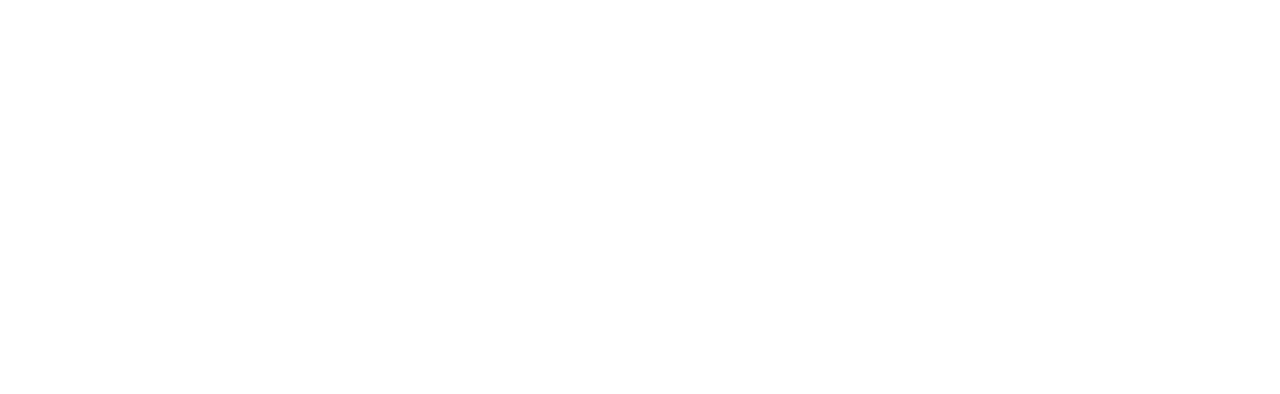
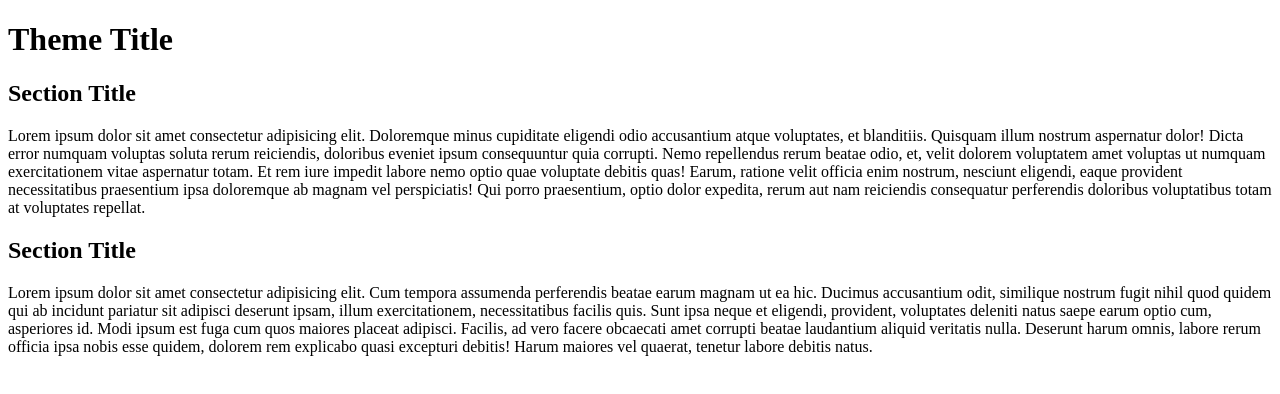
Before and after one commit to bJacob7769/mobile-friendly-practice, a plain HTML site: page index.html in a window 1280 px wide. Drawn offline with Linux system fonts and the light colour scheme.

Commit message:
filled in index.html info

```diff
--- a/index.html
+++ b/index.html
@@ -9,17 +9,19 @@
 </head>
 <body>
     <header>
-
+        <h1>Theme Title</h1>
+        <section></section>
+        <section></section>
     </header>
 
     <main>
-        <h2></h2>
+        <h2 id="subject-one">Section Title</h2>
         <p>
-
+            Lorem ipsum dolor sit amet consectetur adipisicing elit. Doloremque minus cupiditate eligendi odio accusantium atque voluptates, et blanditiis. Quisquam illum nostrum aspernatur dolor! Dicta error numquam voluptas soluta rerum reiciendis, doloribus eveniet ipsum consequuntur quia corrupti. Nemo repellendus rerum beatae odio, et, velit dolorem voluptatem amet voluptas ut numquam exercitationem vitae aspernatur totam. Et rem iure impedit labore nemo optio quae voluptate debitis quas! Earum, ratione velit officia enim nostrum, nesciunt eligendi, eaque provident necessitatibus praesentium ipsa doloremque ab magnam vel perspiciatis! Qui porro praesentium, optio dolor expedita, rerum aut nam reiciendis consequatur perferendis doloribus voluptatibus totam at voluptates repellat.
         </p>
-        <h2></h2>
+        <h2 id="subject-two">Section Title</h2>
         <p>
-
+            Lorem ipsum dolor sit amet consectetur adipisicing elit. Cum tempora assumenda perferendis beatae earum magnam ut ea hic. Ducimus accusantium odit, similique nostrum fugit nihil quod quidem qui ab incidunt pariatur sit adipisci deserunt ipsam, illum exercitationem, necessitatibus facilis quis. Sunt ipsa neque et eligendi, provident, voluptates deleniti natus saepe earum optio cum, asperiores id. Modi ipsum est fuga cum quos maiores placeat adipisci. Facilis, ad vero facere obcaecati amet corrupti beatae laudantium aliquid veritatis nulla. Deserunt harum omnis, labore rerum officia ipsa nobis esse quidem, dolorem rem explicabo quasi excepturi debitis! Harum maiores vel quaerat, tenetur labore debitis natus.
         </p>
     </main>
 
```
